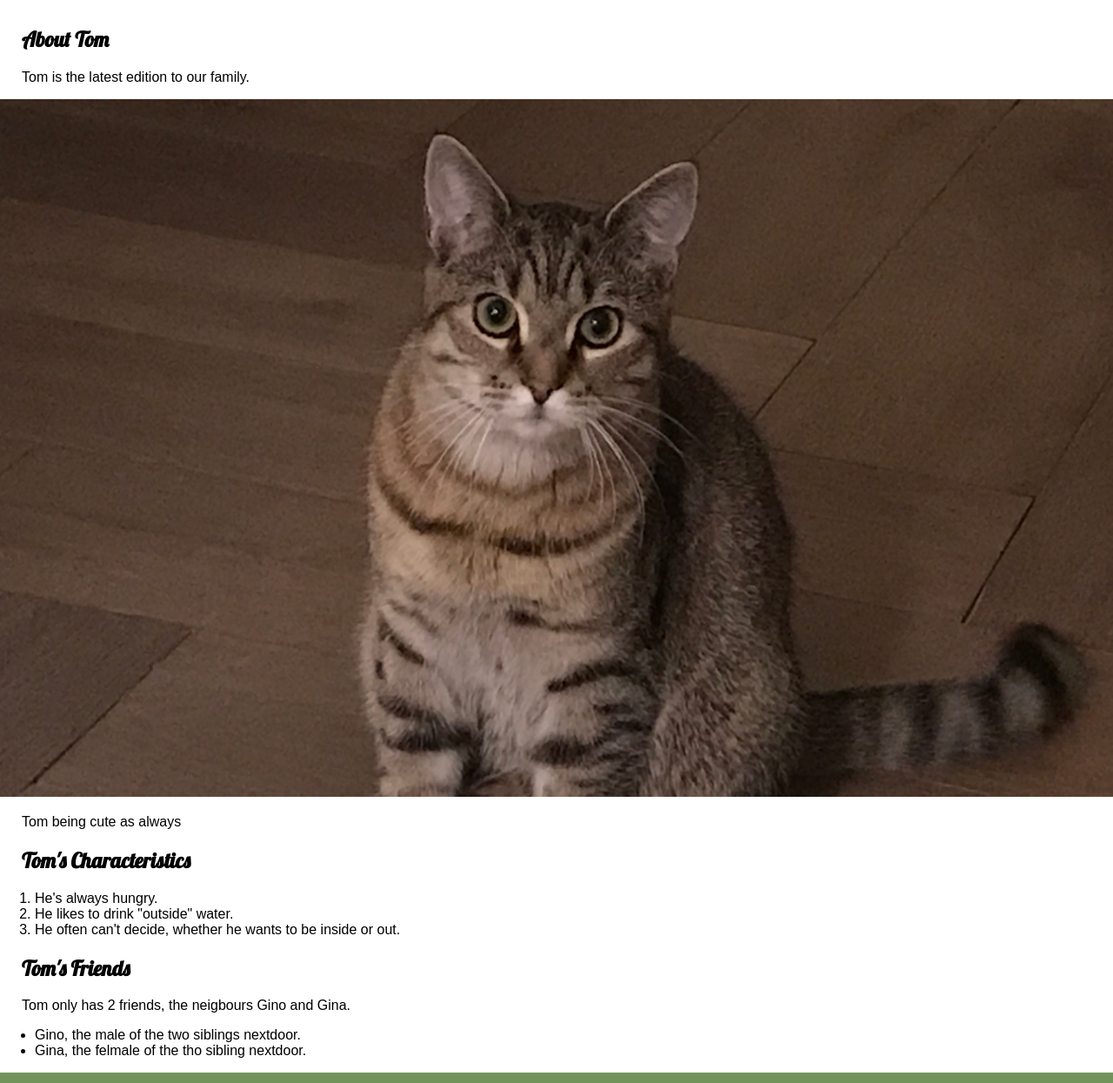
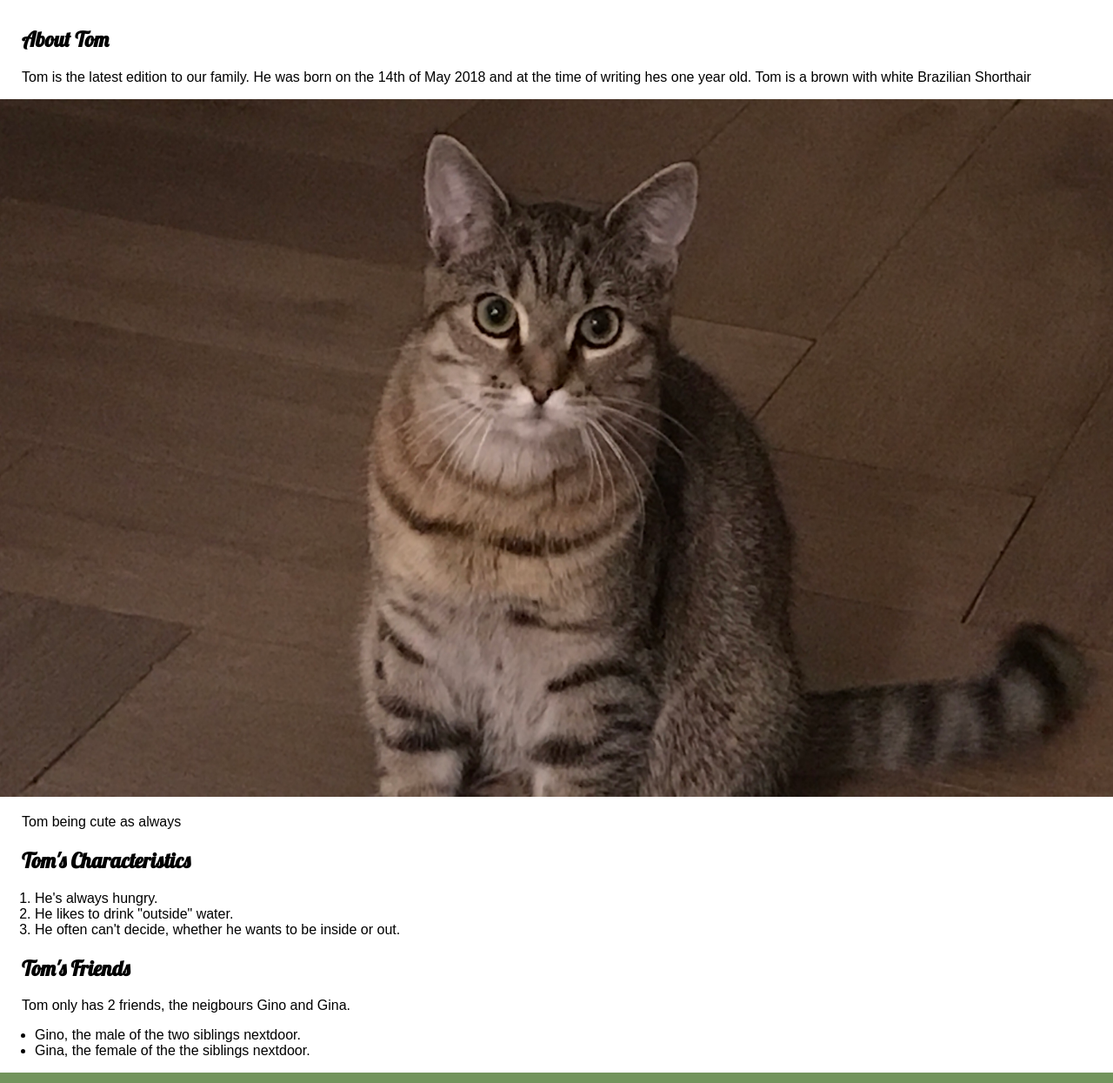
Before and after one commit to Sandj04/Cartoon-hero, a plain HTML site: page index.html in a window 1280 px wide. Shown: the part 474-1719 px from the top of the page at 87% size. Drawn offline with Linux system fonts and the light colour scheme.

Commit message:
spelling + added to about

```diff
--- a/index.html
+++ b/index.html
@@ -16,7 +16,7 @@
 	<!-- main elemnent -->
 	<main>
 		<h2>About Tom</h2>
-		<p>Tom is the latest edition to our family.</p>
+		<p>Tom is the latest edition to our family. He was born on the 14th of May 2018 and at the time of writing hes one year old. Tom is a brown with white Brazilian Shorthair</p>
 		<img src="img/TomBanner.jpg" style="">
     	<p>Tom being cute as always</p>
 
@@ -33,7 +33,7 @@
     	<p>Tom only has 2 friends, the neigbours Gino and Gina.</p>
     	<ul>
     		<li>Gino, the male of the two siblings nextdoor.</li>
-    		<li>Gina, the felmale of the tho sibling nextdoor.</li>
+    		<li>Gina, the female of the the siblings nextdoor.</li>
     	</ul>
 	</main>
 
```
